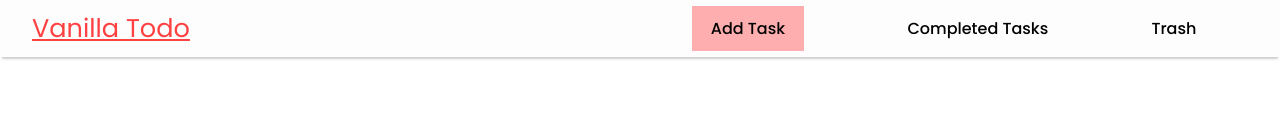
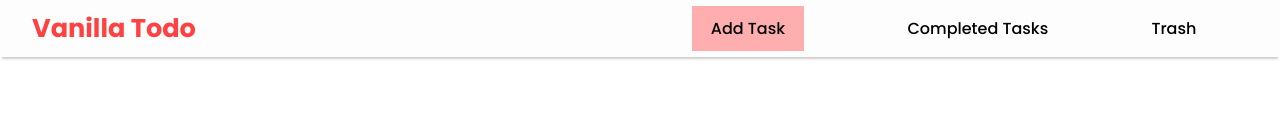
Before and after one commit to lawal-olaotan/Todo__app, a plain HTML site: page Todo_List/Home/index.html in a window 1280 px wide. Shown: the top 139 px of the page. Drawn offline with nearby package versions, Linux system fonts and the light colour scheme.

Commit message:
fixing functionalities

```diff
--- a/Todo_List/css/style.scss
+++ b/Todo_List/css/style.scss
@@ -57,6 +57,8 @@
                     }
                     &__text {
                         font-size: 1.6rem;
+                        font-weight: 600;
+                        text-decoration: none;
                         color: #FF4141;
                         @include mobile {
                             font-size: 1.4rem;
```
Also changed, not shown: Todo_List/css/style.css, 1 other file.
